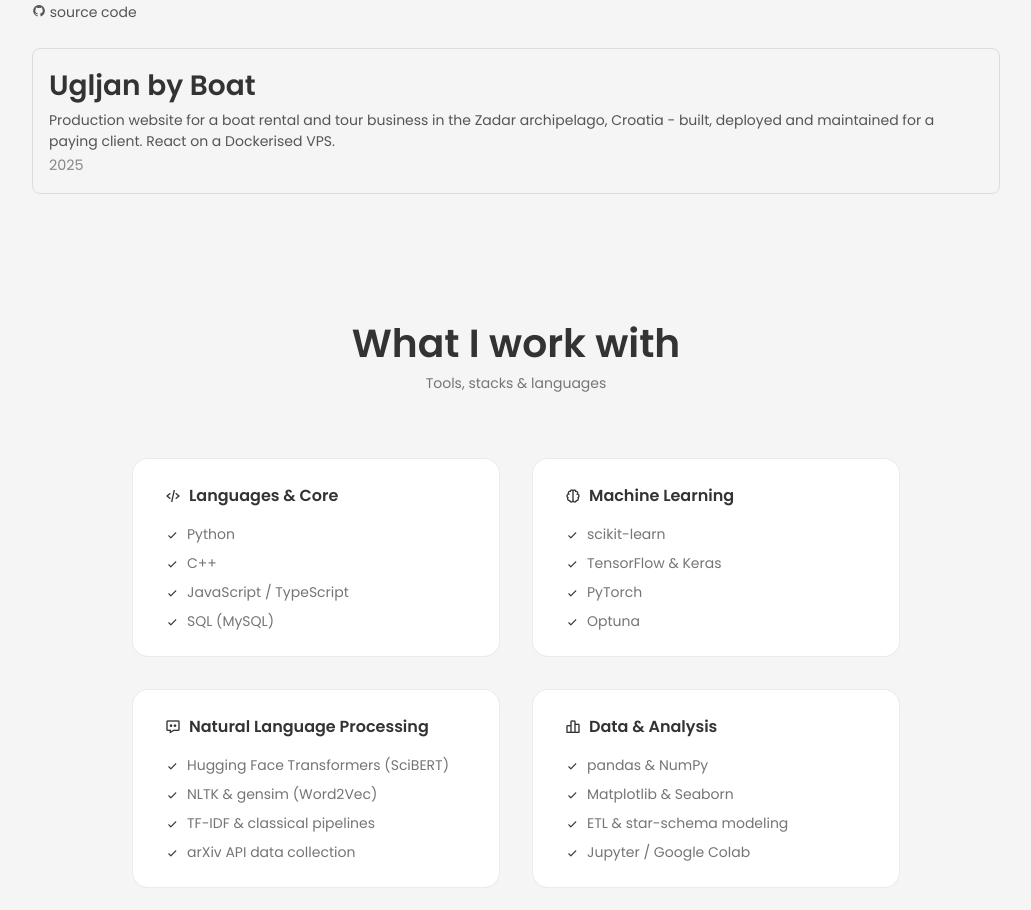
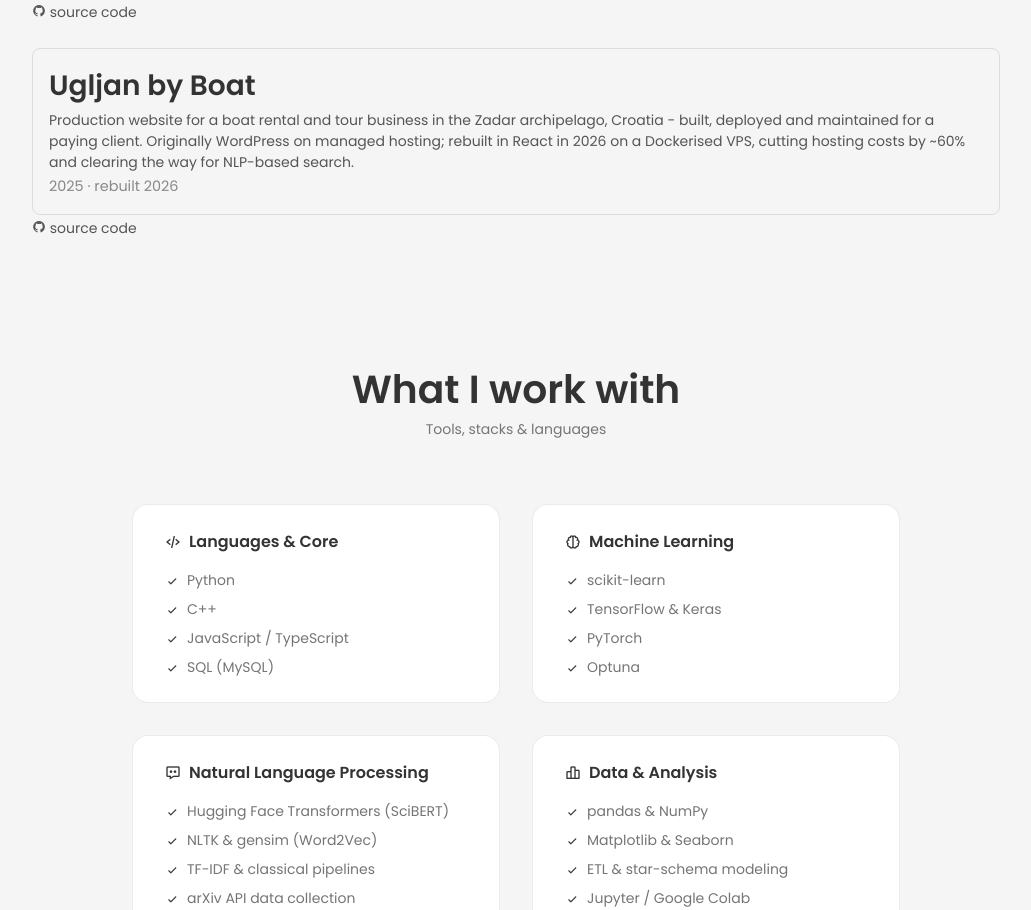
Before and after one commit to expaetra/ivas.is-site, a React (Create React App) app: page / in a window 1280 px wide. Shown: the part 1007-1917 px from the top of the page, without its empty margins (124-1155 px from the left). Built offline with nearby package versions, Linux system fonts and the light colour scheme.

Commit message:
Add source link and rebuild story to Ugljan by Boat card

```diff
--- a/src/components/projects/Projects.jsx
+++ b/src/components/projects/Projects.jsx
@@ -13,9 +13,10 @@ const Projects = () => {
         },
         {
             title: "Ugljan by Boat",
-            subtitle: "Production website for a boat rental and tour business in the Zadar archipelago, Croatia - built, deployed and maintained for a paying client. React on a Dockerised VPS.",
-            year: 2025,
-            link: "https://www.ugljanbyboat.com"
+            subtitle: "Production website for a boat rental and tour business in the Zadar archipelago, Croatia - built, deployed and maintained for a paying client. Originally WordPress on managed hosting; rebuilt in React in 2026 on a Dockerised VPS, cutting hosting costs by ~60% and clearing the way for NLP-based search.",
+            year: "2025 · rebuilt 2026",
+            link: "https://www.ugljanbyboat.com",
+            repo: "https://github.com/expaetra/ugljan-by-boat"
         }
     ]
     return (
```
